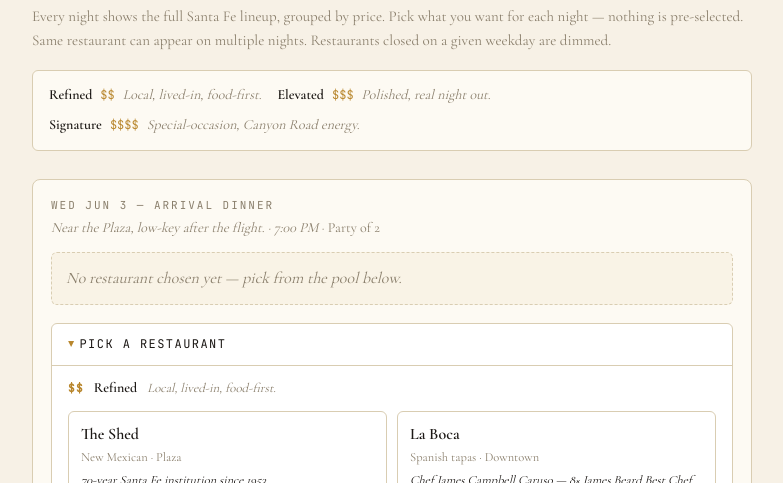
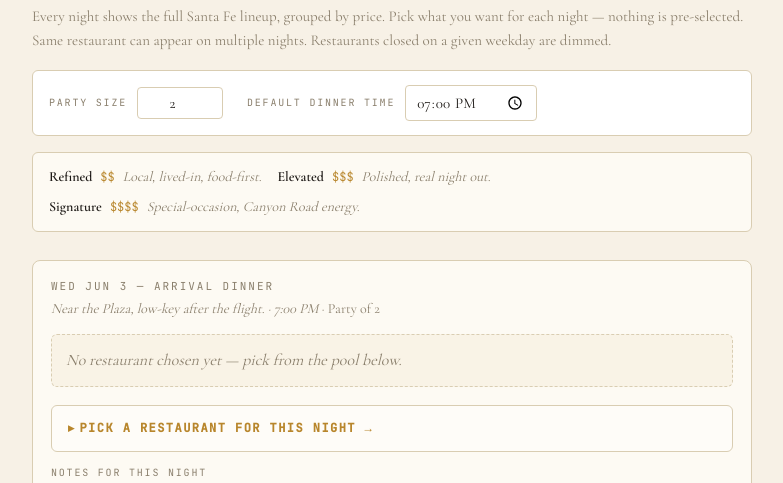
Before and after one commit to jhwiv/trip-restaurants, a website: page demo/index.html in a window 1280 px wide. Shown: the part 469-952 px from the top of the page, without its empty margins (248-1031 px from the left). Drawn offline with nearby package versions, Linux system fonts and the light colour scheme.

Commit message:
Polish: collapse pools by default + editable party size & dinner time
Two changes following the 7.5/10 peer review:

1. Pools collapsed by default on every night (was: open when no pick).
   The empty-state page is no longer a six-night × fifteen-restaurant
   firehose. Each unpicked night shows a single gold 'Pick a restaurant
   for this night →' CTA; user explicitly opens to browse. Picked nights
   show '+ Browse other options' (also collapsed).

2. Trip-level config controls in the header:
   - Party size (number input, 1–12)
   - Default dinner time (time input)
   Changes flow into deep-link prefills immediately. State persists in
   localStorage under <storageKey>-party, layered over dataset.trip.party.

Side effects:
- Editing party size or time triggers a full header+nights re-render so
  the 'Party of N' labels and all Reserve buttons reflect the change.
- The empty-state desktop page is now ~1500px tall instead of ~4000px.

Expected score lift: 7.5 → ~8.5.

```diff
--- a/src/restaurants.css
+++ b/src/restaurants.css
@@ -47,6 +47,42 @@
 .tr-legend-label { font-weight: 600; }
 .tr-legend-band  { color: var(--tr-gold); font-family: var(--mono, ui-monospace, monospace); font-size: 12px; }
 .tr-legend-blurb { color: var(--tr-muted); font-style: italic; }
+
+/* ---------- Trip-level config (party size, default time) ---------- */
+.tr-trip-config {
+  display: flex;
+  flex-wrap: wrap;
+  gap: 16px 24px;
+  padding: 14px 16px;
+  background: #fff;
+  border: 1px solid var(--tr-rule);
+  border-radius: 6px;
+  margin: 0 0 16px;
+}
+.tr-config-group {
+  display: flex;
+  align-items: center;
+  gap: 10px;
+}
+.tr-config-label {
+  font-family: var(--mono, ui-monospace, monospace);
+  font-size: 10px;
+  letter-spacing: 0.18em;
+  text-transform: uppercase;
+  color: var(--tr-muted);
+}
+.tr-config-input {
+  padding: 6px 10px;
+  font-family: inherit;
+  font-size: 15px;
+  border: 1px solid var(--tr-rule);
+  border-radius: 4px;
+  background: #fff;
+  color: var(--tr-ink);
+}
+.tr-config-input:focus { outline: 2px solid var(--tr-gold); outline-offset: -1px; }
+.tr-config-input-num { width: 64px; text-align: center; }
+.tr-config-input-time { width: 110px; }
 
 /* ---------- Night card ---------- */
 .tr-nights { display: grid; gap: 22px; }
@@ -282,14 +318,16 @@
 .tr-pool[open] { background: #fff; }
 .tr-pool-summary {
   cursor: pointer;
-  padding: 12px 16px;
+  padding: 14px 16px;
   font-family: var(--mono, ui-monospace, monospace);
   font-size: 12px;
   letter-spacing: 0.12em;
   text-transform: uppercase;
-  color: var(--tr-ink);
+  color: var(--tr-gold);
   list-style: none;
+  font-weight: 600;
 }
+.tr-pool-summary:hover { background: rgba(184,134,44,0.06); }
 .tr-pool-summary::-webkit-details-marker { display: none; }
 .tr-pool-summary::before {
   content: '▸ ';
--- a/src/restaurants.js
+++ b/src/restaurants.js
@@ -20,8 +20,12 @@
 export function mountDiningTab({ dataset, mount, storageKey = 'trip-restaurants' }) {
   const state = new PickerState(dataset, storageKey);
   const root = el('div', { class: 'tr-dining' });
-  root.append(renderHeader(dataset));
-  root.append(renderNights(dataset, state));
+  const rerenderAll = () => {
+    root.innerHTML = '';
+    root.append(renderHeader(dataset, state, rerenderAll));
+    root.append(renderNights(dataset, state));
+  };
+  rerenderAll();
   mount.innerHTML = '';
   mount.append(root);
   return state;
@@ -156,11 +160,48 @@
 
 // ---------- render: header ----------
 
-function renderHeader(dataset) {
+function renderHeader(dataset, state, onChange) {
   const wrap = el('div', { class: 'tr-header' });
   wrap.append(el('h2', {}, 'Dinners'));
   wrap.append(el('p', { class: 'tr-header-sub' },
     `Every night shows the full Santa Fe lineup, grouped by price. Pick what you want for each night — nothing is pre-selected. Same restaurant can appear on multiple nights. Restaurants closed on a given weekday are dimmed.`));
+
+  // Party-size + default-time controls. These drive deep-link prefills.
+  const config = el('div', { class: 'tr-trip-config' });
+  const partyLabel = el('label', { class: 'tr-config-label', for: 'tr-party-size' }, 'Party size');
+  const partyInput = el('input', {
+    id: 'tr-party-size',
+    type: 'number',
+    min: '1',
+    max: '12',
+    class: 'tr-config-input tr-config-input-num',
+    'aria-label': 'Party size',
+  });
+  partyInput.value = state.party.size;
+  partyInput.addEventListener('change', () => {
+    const n = Math.max(1, Math.min(12, Number(partyInput.value) || 2));
+    state.setParty({ size: n });
+    partyInput.value = n;
+    onChange();
+  });
+  const timeLabel = el('label', { class: 'tr-config-label', for: 'tr-default-time' }, 'Default dinner time');
+  const timeInput = el('input', {
+    id: 'tr-default-time',
+    type: 'time',
+    class: 'tr-config-input tr-config-input-time',
+    'aria-label': 'Default dinner time',
+  });
+  timeInput.value = toHHMM(state.party.defaultTime || '19:00');
+  timeInput.addEventListener('change', () => {
+    state.setParty({ defaultTime: timeInput.value || '19:00' });
+    onChange();
+  });
+  config.append(
+    el('div', { class: 'tr-config-group' }, partyLabel, partyInput),
+    el('div', { class: 'tr-config-group' }, timeLabel, timeInput),
+  );
+  wrap.append(config);
+
   const legend = el('div', { class: 'tr-legend' });
   for (const [id, t] of Object.entries(dataset.tiers || {})) {
     legend.append(el('div', { class: `tr-legend-item tr-legend-${id}` },
@@ -304,10 +345,13 @@
 
 function renderPoolBlock(dataset, night, state, rerender) {
   const pickedId = state.pickFor(night);
-  const block = el('details', { class: 'tr-pool', open: pickedId ? null : 'open' });
-  block.append(el('summary', { class: 'tr-pool-summary' },
-    pickedId ? 'Browse other options' : 'Pick a restaurant',
-  ));
+  // Always collapsed by default so the empty-state page isn't a 15-restaurant
+  // firehose per night. User explicitly opens to browse.
+  const block = el('details', { class: 'tr-pool' });
+  const summaryLabel = pickedId
+    ? 'Browse other options'
+    : `Pick a restaurant for this night →`;
+  block.append(el('summary', { class: 'tr-pool-summary' }, summaryLabel));
   const wd = weekdayOf(night.date);
   const byTier = { refined: [], elevated: [], signature: [] };
   for (const r of dataset.restaurants) {
```
